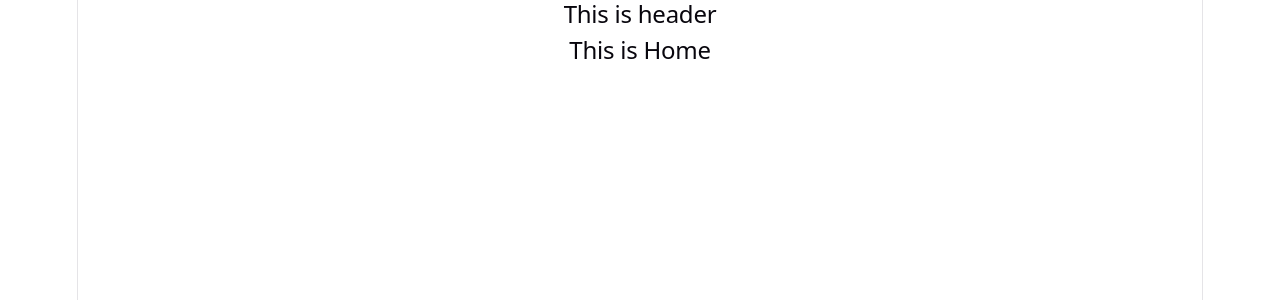
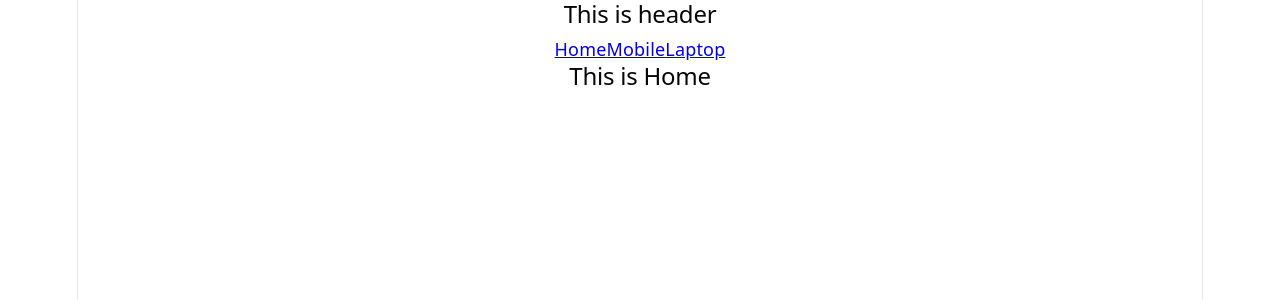
Before and after one commit to Sakibur59/explore-react-router, a React (Vite) app: page / in a window 1280 px wide. Shown: the top 300 px of the page. Built offline with nearby package versions, Linux system fonts and the light colour scheme.

Commit message:
Link of react-router are added

```diff
--- a/src/Components/Header/Header.jsx
+++ b/src/Components/Header/Header.jsx
@@ -1,9 +1,15 @@
 import React from 'react';
+import { Link } from 'react-router';
 
 const Header = () => {
     return (
         <div>
             <h2>This is header</h2>
+            <nav>
+                <Link to='/'>Home</Link>
+                <Link to='/mobiles'>Mobile</Link>
+                <Link to='/laptops'>Laptop</Link>
+            </nav>
         </div>
     );
 };
--- a/src/main.jsx
+++ b/src/main.jsx
@@ -8,13 +8,15 @@ import { RouterProvider } from "react-router/dom";
 import Root from './Components/Root/Root.jsx';
 import Home from './Components/Home/Home.jsx';
 import Mobile from './Components/Mobile/Mobile.jsx';
+import Laptop from './Components/Laptop/Laptop.jsx';
 const router = createBrowserRouter([
   {
     path: "/",
     Component:Root,
     children:[
       {index:true,Component:Home},
-      {path:'mobiles',Component:Mobile}
+      {path:'mobiles',Component:Mobile},
+      {path:'laptops',Component:Laptop}
     ]
   },
   {
```
